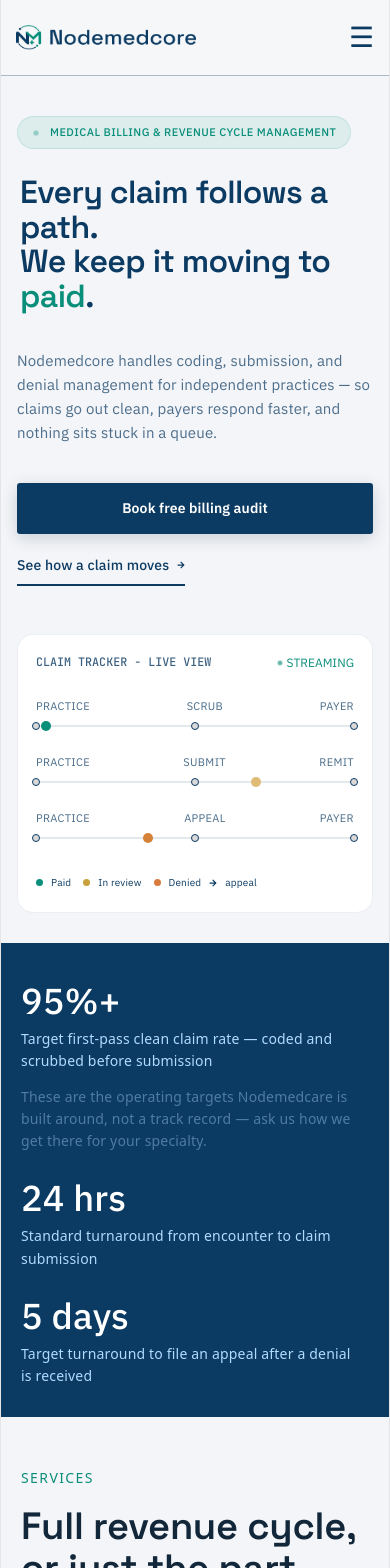
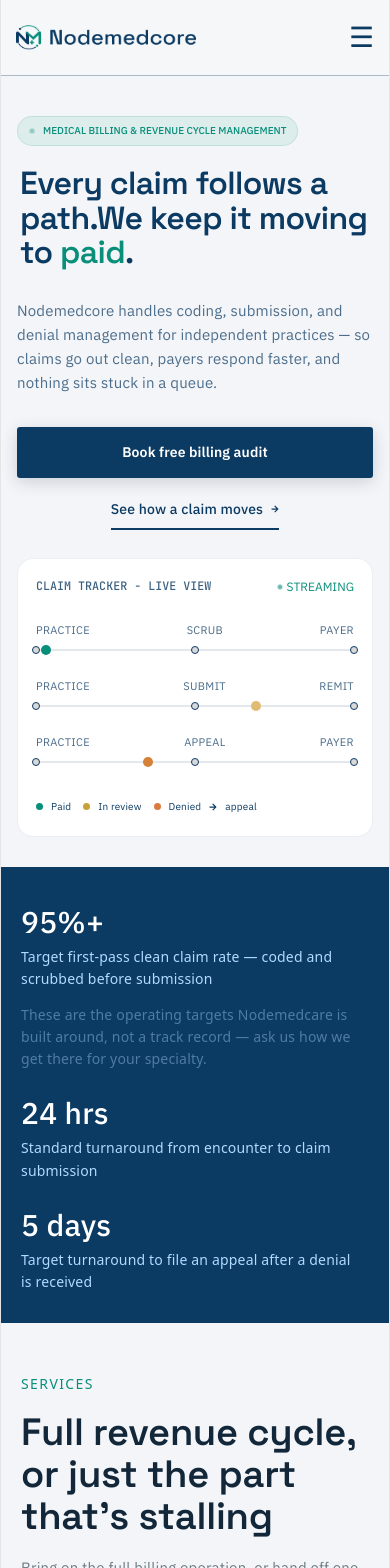
Before and after one commit to Asif-Khan1122/nodemedcore-react, a React (Vite) app: page / in a window 390 px wide. Shown: the top 1568 px of the page. Built offline with nearby package versions, Linux system fonts and the light colour scheme.

Commit message:
some changes in css and enhanced

```diff
--- a/src/App.css
+++ b/src/App.css
@@ -7,7 +7,8 @@
 html,
 body {
   width: 100%;
-  overflow-x: hidden;
+  overflow-x: clip;
+  overflow-y: visible;
   scroll-behavior: smooth;
 }
 
--- a/src/components/Banner/Banner.css
+++ b/src/components/Banner/Banner.css
@@ -435,18 +435,28 @@ svg.arrow_icon {
   .banner_container {
     padding: 0 16px;
   }
+  .banner_inner {
+    gap: 28px;
+  }
 
   .banner__heading {
     font-size: 32px;
   }
-
+  .banner__heading br {
+    display: none;
+  }
   .banner_desc {
     font-size: 15px;
   }
+  .banner__content {
+    gap: 18px;
+  }
 
   .banner_eyebrow {
-    font-size: 11px;
-    padding: 8px 14px;
+    font-size: 10px;
+    padding: 7px 10px;
+    gap: 7px;
+    letter-spacing: 0;
   }
 
   .banner__actions {
@@ -463,6 +473,7 @@ svg.arrow_icon {
   }
 
   .btn--link {
+    margin: auto;
     font-size: 14px;
   }
 
--- a/src/components/Header/Header.css
+++ b/src/components/Header/Header.css
@@ -160,11 +160,11 @@
 
   .header .mobile-nav.active {
     display: flex;
-    position: absolute;
-    top: 81px;
+    position: fixed;
+    top: var(--header-height, 81px);
     left: 0;
     width: 100%;
-    height: 100vh;
+    height: calc(100vh - var(--header-height, 81px));
     z-index: 99;
     background: #f5f7f9;
     padding: 30px 20px;
--- a/src/components/StatsSection/StatsSection.css
+++ b/src/components/StatsSection/StatsSection.css
@@ -38,7 +38,7 @@
 
 .stats_section .stat_item h3 {
   color: #fff;
-  font-size: clamp(36px, 3vw, 50px);
+  font-size: clamp(30px, 3vw, 50px);
   font-weight: 600;
   line-height: 1;
   font-family: "IBM Plex Sans", sans-serif;
@@ -65,7 +65,9 @@
   .stats_section {
     padding: 40px 0 30px;
   }
-
+  .stats_section .stat_item:first-child {
+    max-width: 100%;
+  }
   .stats_section .stat_item {
     max-width: 100%;
   }
```
